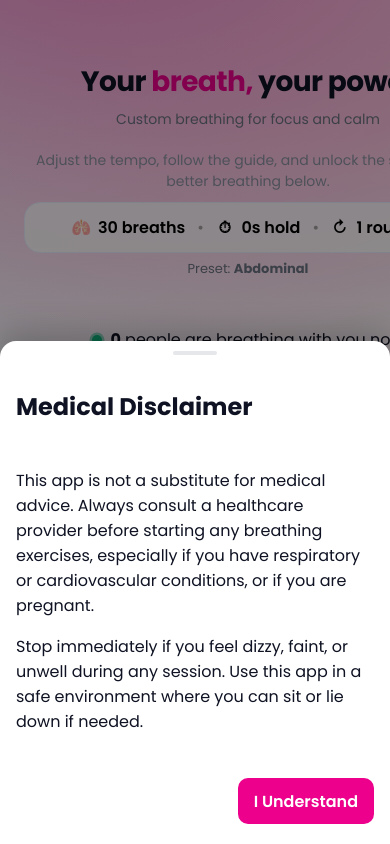
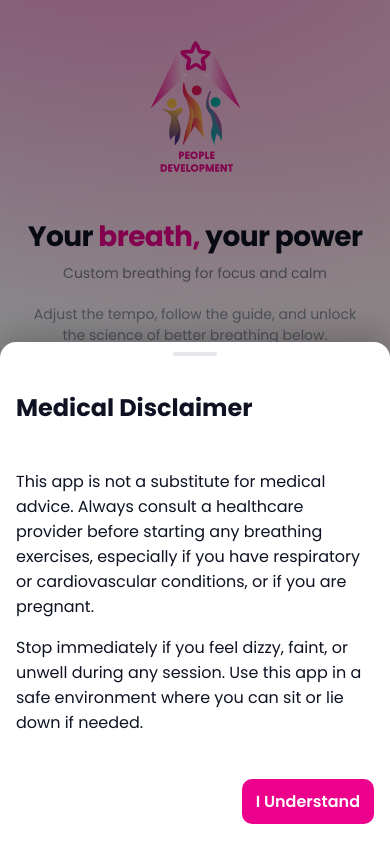
Before and after one commit to sebbiechu/Path-to-Calm-v2, a React (Vite) app: page / in a window 390 px wide. Shown: the top 844 px of the page. Built offline with nearby package versions, Linux system fonts and the light colour scheme; no server answers; the database is empty.

Commit message:
Updated for mobile friendly

```diff
--- a/index.html
+++ b/index.html
@@ -2,7 +2,7 @@
 <html lang="en">
   <head>
     <meta charset="UTF-8" />
-    <meta name="viewport" content="width=device-width, initial-scale=1" />
+    <meta name="viewport" content="width=device-width, initial-scale=1, viewport-fit=cover">
     <title>Path to Calm</title>
     <link rel="preconnect" href="https://fonts.googleapis.com">
     <link rel="preconnect" href="https://fonts.gstatic.com" crossorigin>
--- a/src/App.jsx
+++ b/src/App.jsx
@@ -154,7 +154,7 @@ export default function App() {
           {/* LEFT: centered main column */}
           <main className="main-rail">
             <div className="logo-fixed">
-              <img src="/images/people.svg" alt="People Development" />
+              <img src="/images/people_logo.svg" alt="People Development" />
             </div>
 
             <WelcomeHero />
--- a/src/main.jsx
+++ b/src/main.jsx
@@ -17,6 +17,7 @@ import './styles/disclaimer.css';
 import './styles/achievements.css';
 import './styles/settings-modal.css';
 import './styles/preset-picker.css';
+import './styles/responsive.css';
 
 ReactDOM.createRoot(document.getElementById('root')).render(
   <React.StrictMode>
--- a/src/styles/achievements.css
+++ b/src/styles/achievements.css
@@ -81,3 +81,14 @@
 
 /* If any global .badge-* rules bleed through, neutralize them here */
 .badge-grid, .badge-item, .badge-title, .badge-sub { all: unset; }
+
+
+/* Wrap badges fluidly on small screens */
+@media (max-width: 700px) {
+  .ach-grid {
+    grid-template-columns: repeat(auto-fit, minmax(140px, 1fr));
+    gap: 12px;
+    justify-content: center;
+  }
+  .ach-badge { width: 100%; } /* use the full column width */
+}
--- a/src/styles/base.css
+++ b/src/styles/base.css
@@ -43,3 +43,16 @@ button { font: inherit; cursor: pointer; }
   height: 140px; /* adjust to taste */
   width: auto;
 }
+
+
+@media (max-width: 767.98px) {
+  .logo-fixed {
+    position: static;           /* stop overlapping content on phones */
+    display: flex;
+    justify-content: center;
+    margin: 12px auto 0;
+  }
+  .logo-fixed img {
+    height: 72px;               /* smaller on phones */
+  }
+}
--- a/src/styles/hero.css
+++ b/src/styles/hero.css
@@ -2,3 +2,21 @@
 .hero-minimal .brand { margin: 0 0 6px; font-size: clamp(28px,5vw,40px); letter-spacing:-.02em; font-weight:700; }
 .hero-minimal .tagline { margin: 0; color:#6b7280; font-size: clamp(14px,1.8vw,16px); }
 .subtag { margin: 20px 0 0; color:#8b92a1; font-size: 14px; }
+
+/* Prevent hero heading clipping and balance line breaks */
+.welcome-hero h1,
+.hero-minimal .brand {
+  font-size: clamp(28px, 5.5vw, 44px);
+  line-height: 1.15;
+  margin: 0 0 10px;
+  overflow-wrap: anywhere;
+  text-wrap: balance;
+}
+
+/* Slightly larger, readable subhead */
+.welcome-hero .subtitle,
+.hero-minimal .tagline {
+  font-size: clamp(14px, 2.2vw, 18px);
+  line-height: 1.5;
+  opacity: 0.9;
+}
--- a/src/styles/layout.css
+++ b/src/styles/layout.css
@@ -85,3 +85,9 @@
 .highlight {
     color: var(--accent, #6366f1); /* or any hex/rgb/hsl */
 }
+
+/* Keep grid children from forcing horizontal scroll */
+.main-rail, .side-rail { min-width: 0; }
+
+/* Safety: if any inner element tries to overflow, clip it at container edge */
+.grid-main { overflow: hidden; }
--- /dev/null
+++ b/src/styles/responsive.css
@@ -0,0 +1,113 @@
+/* ---------- SAFETY NET (never break desktop) ---------- */
+.page img, .page svg, .page canvas, .page video {
+  max-width: 100%;
+  height: auto;
+}
+html, body { overflow-x: clip; }        /* stop horizontal scrollbars */
+
+/* ---------- MOBILE ONLY: stack & resize ---------- */
+@media (max-width: 767.98px) {
+
+  /* Scope everything to the app root to avoid global override */
+  .page .container {
+    width: 100%;
+    margin: 0 auto;
+    padding: 0;
+    box-sizing: border-box;
+    max-width: 100%;
+    margin-top: 10em;
+  }
+
+  .page .grid-main {
+    display: grid;
+    grid-template-areas:
+      "main"
+      "side";
+    grid-template-rows: auto 1fr;
+    gap: 20px;
+    max-width: 100%;
+  }
+
+  .page .main-rail { grid-area: main; min-width: 0; }
+  .page .side-rail { grid-area: side; min-width: 0; }
+
+  /* Hero heading: stop clipping/wrapping issues on phones only */
+  .page .welcome-hero h1,
+  .page .welcome-hero .title,
+  .page .welcome-hero .hero-title {
+    font-size: clamp(24px, 6vw, 36px);
+    line-height: 1.15;
+    margin: 0 0 10px;
+    overflow-wrap: anywhere;
+    text-wrap: balance;
+  }
+
+  .page .welcome-hero .subtitle,
+  .page .welcome-hero p.lead {
+    font-size: clamp(14px, 3.8vw, 18px);
+    line-height: 1.5;
+    margin: 6px 0 14px;
+  }
+
+  /* Keep chips & summary from overflowing */
+  .page .center-rail { display: grid; gap: 16px; min-width: 0; }
+  .page .center-rail > * { min-width: 0; }
+  .page .center-rail .summary,
+  .page .center-rail .summary-chip {
+    display: flex; flex-wrap: initial; gap: 8px 12px; max-width: 100%;
+  }
+
+  /* Community line wraps nicely */
+  .page .community-center { width: 100%; overflow: hidden; }
+  .page .community-center .line { display: flex; gap: 8px; flex-wrap: wrap; }
+
+  /* Buttons: full-width on narrow, no overflow */
+  .page .cta-row {
+    display: grid;
+    grid-template-columns: 1fr;
+    gap: 12px;
+  }
+  .page .btn, .page button, .page [role="button"] {
+    min-height: 44px;
+    padding: 10px 14px;
+    font-size: 16px;
+  }
+
+  /* Link size */
+  .page .cta-meta { display: flex; justify-content: center; margin-top: 8px; }
+  .page .text-link { font-size: 16px; }
+
+  /* Progress cards stack */
+  .page .side-rail { display: grid; gap: 16px; }
+  .page .progress .progress-grid {
+    display: grid; grid-template-columns: 1fr; gap: 12px;
+  }
+
+  /* Breathing visual hook (if you add this class around your circle) */
+  .page .breath-visual {
+    width: clamp(220px, 60vmin, 520px);
+    height: clamp(220px, 60vmin, 520px);
+    max-width: 92vw; max-height: 92vw; margin: 0 auto;
+    touch-action: manipulation;
+  }
+
+  .logo-fixed {
+    position: absolute;
+    top: 0;
+    left: 0;
+    right: 0;
+    align-items: flex-start;
+    z-index: -999999;
+  }
+
+
+  .logo-fixed img {
+    max-width: 25%;
+    padding-top: 1.5em;
+  }
+}
+
+/* ---------- DESKTOP/TABLET KEEP YOUR CURRENT STYLES ---------- */
+/* If you earlier added unscoped rules like ".container { width:100% }" or
+   ".grid-main { display:grid }", remove them or wrap them in the same
+   @media (max-width: 767.98px) AND prefix with ".page" */
--- a/src/styles/stats.css
+++ b/src/styles/stats.css
@@ -72,6 +72,7 @@
   display: grid;
   gap: 10px;
   padding-block: clamp(8px, 3vh, 90px);
+  justify-content: end;
 }
 
 .progress-col {
```
Also changed, not shown: public/images/people_logo.svg (renamed from public/images/people.svg), public/images/white_people_logo.svg (added), src/styles/modals.css (line endings or trailing spaces).
